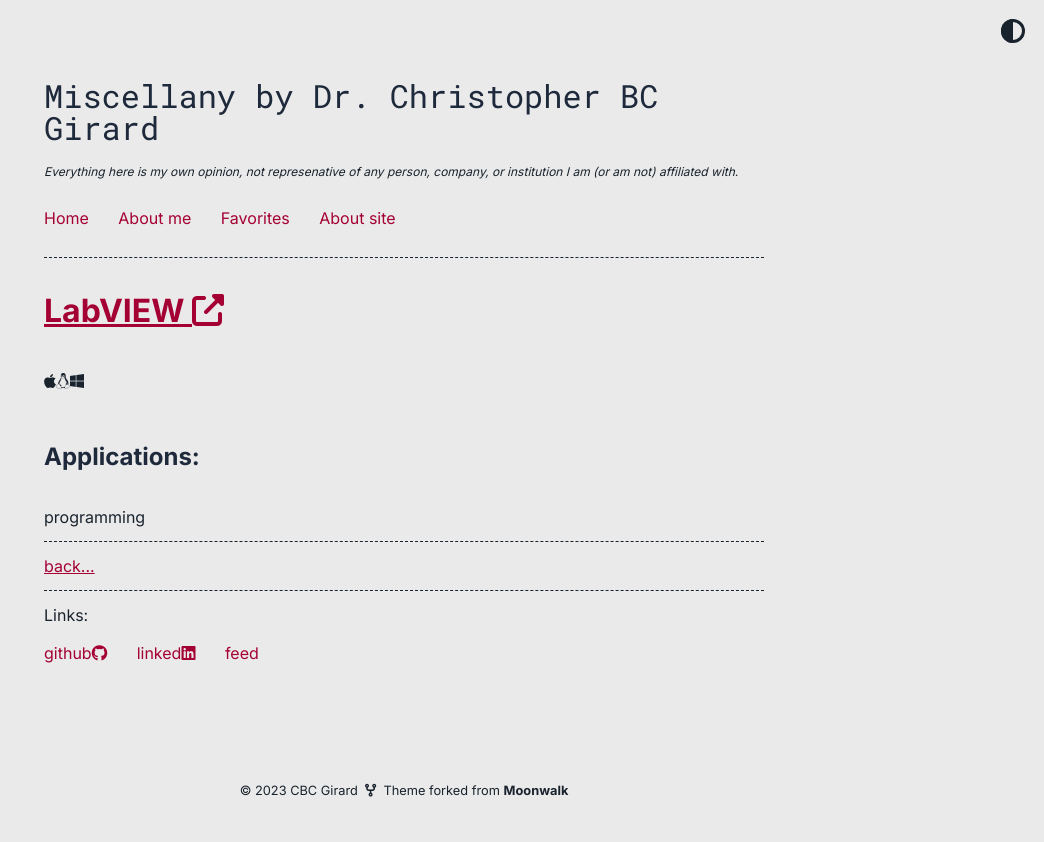
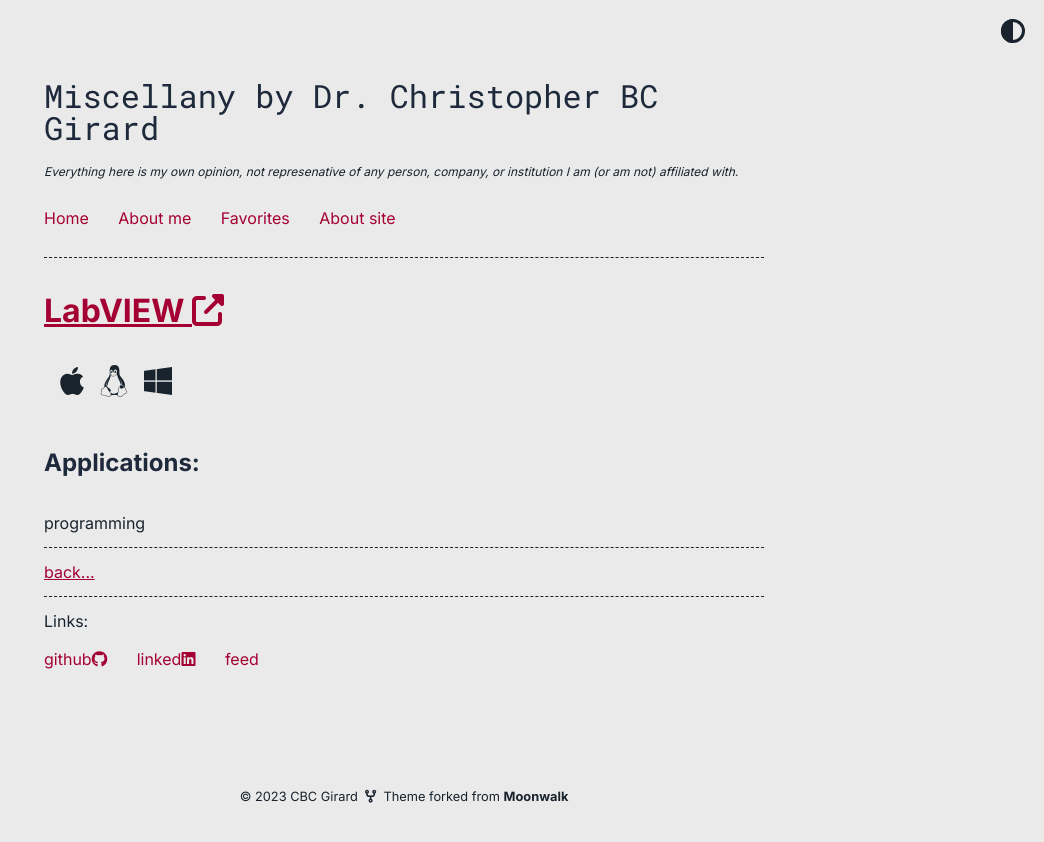
Before and after one commit to cbcGirard/cbcgirard.github.io, a Jekyll site: the page built from collections/_faves/labview.md, in a window 1280 px wide. Shown: the top 842 px of the page, without its empty margins (236-1280 px from the left). Built offline with Jekyll 4.4.1, drawn with Linux system fonts in a browser that asks for light colours; nearby versions of some CDN libraries.

Commit message:
fixed glyph spacing

```diff
--- a/_includes/card_list.html
+++ b/_includes/card_list.html
@@ -26,7 +26,7 @@
             {%- if item.OSes -%}
             <br>
               {%- for os in item.OSes -%}
-                <i class="fa-brands fa-{{os}}"></i>
+                <i class="fa-brands fa-{{os}}" style="margin-left: .5em; margin-right: .5em;"></i>
               {%- endfor -%}
             {%- endif -%}
           {%- endunless -%}
--- a/_includes/fa-list.html
+++ b/_includes/fa-list.html
@@ -8,7 +8,7 @@
                 {%- elsif include.icon-%}
                     {%- assign ico = include.icon -%}
                 {%- else -%}
-                    {%- assign ico = "fa-solid fa-sun fa-sm" -%}
+                    {%- assign ico = "fa-solid fa-sun fa-xs" -%}
                 {%- endif -%}
                 <i class="{{ ico }}"></i>
             </span>
--- a/_layouts/fave.html
+++ b/_layouts/fave.html
@@ -8,13 +8,14 @@
         <i class="fa-solid fa-up-right-from-square"></i>
     </a></h1>
     {%- if page.isFoss -%}
-    <p><i class="fa-brands fa-osi"></i>pen source</p>
+    <p><i class="fa-brands fa-osi"></i>pen source:
    {%- endif -%}
    {%- if page.OSes -%}
     {%- for os in page.OSes -%}
-      <i class="fa-brands fa-{{os}}"></i>
+      <i class="fa-brands fa-{{os}} fa-2x" style="margin-left: .5em; margin-left: .5em;"></i>
     {%- endfor -%}
    {%- endif -%}
+</p>
     <h2>Applications:</h2>
     {{page.categories | array_to_sentence_string}}
     <div class="dashed"></div>
```
